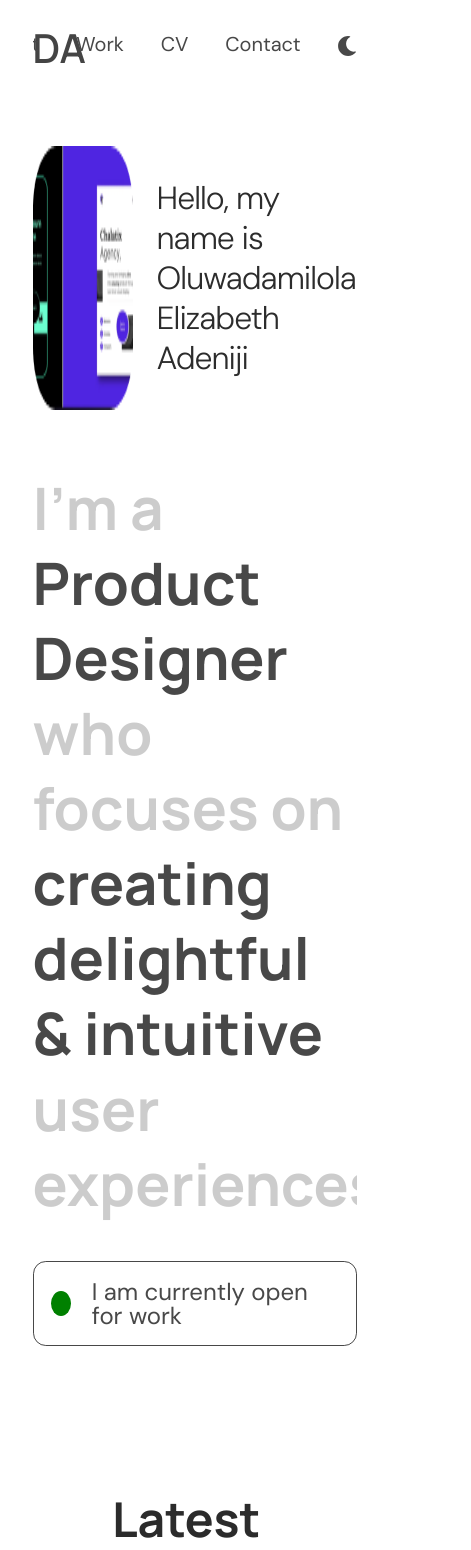
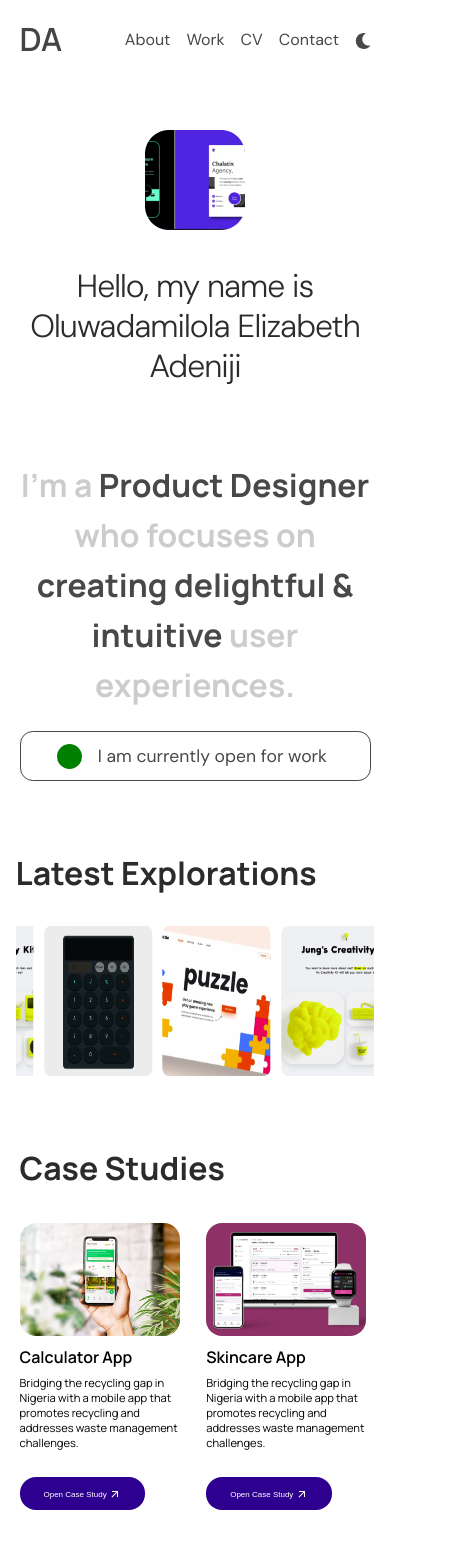
Before and after one commit to olamadeN/dami-portfolio, a React (Create React App) app: page / in a window 390 px wide. Shown: the top 1550 px of the page, 471 px wide, since content can reach past the window. Built offline with nearby package versions, Linux system fonts and the light colour scheme.

Commit message:
homeoage responsive

```diff
--- a/src/components/cards/cards.css
+++ b/src/components/cards/cards.css
@@ -1,5 +1,5 @@
 .card{
-    width:29.25rem;
+    width:auto;/* 29.25rem */
     overflow: hidden;
     font-family: 'Manrope';
     color: var(--txt_primary);
@@ -36,3 +36,29 @@
 .react-icons {
     vertical-align: top;
 }
+
+
+@media only screen and (max-width: 480px) {
+    .card{
+        width:10rem;
+        overflow: hidden;
+    }
+    .cardImg{
+        height: auto;
+    }
+    .card .cardTitle{
+        font-size: 1rem;
+        margin: 5px auto;
+    }
+    .card .cardBody{
+        font-size: 0.7rem;
+        margin: 7px auto;
+    }
+    .card .cardBtn{
+        width: auto;
+        font-size: 0.5rem;
+        font-weight: 500;
+        text-align: center;
+    }
+
+}
--- a/src/components/cards/cards.jsx
+++ b/src/components/cards/cards.jsx
@@ -7,7 +7,7 @@ const Cards = ({img,title,body,id}) => {
             <img src={img} alt="" className="cardImg" />
             <p className="cardTitle">{title}</p>
             <p className="cardBody">{body}</p>
-            <button className='cardBtn'>Open Case Study <MdArrowOutward size={20} /> </button>
+            <button className='cardBtn'>Open Case Study <MdArrowOutward className='arrow' size={20} /> </button>
         </div>
     );
 }
--- a/src/components/carousel/carousel.css
+++ b/src/components/carousel/carousel.css
@@ -12,3 +12,15 @@
 .carousel .slide img{
     height: 380px;
 }
+
+@media only screen and (max-width: 480px) {
+    .CarouselContainer{
+        margin: auto auto;
+    }
+    .CarouselContainer h4{
+        margin-bottom: 20px;
+    }
+    .carousel .slide img{
+        height: 150px;
+    }
+}
--- a/src/components/footer/footer.css
+++ b/src/components/footer/footer.css
@@ -39,3 +39,34 @@
     justify-content: space-between;
     cursor: pointer;
 }
+
+@media only screen and (max-width: 1024px) {
+    .footerBtn{
+        padding: 0.4rem 1rem;
+    }
+    .footerTxt{
+        margin: 60px auto;
+    }
+    .footerTxt .footerTxt1{
+        font-size: 1.25rem;
+    }
+    .footerTxt .footerTxt2{
+        font-size: 1rem;
+    }
+    .footersFooter{
+        font-size: 0.75rem;
+        margin: 8px auto;
+    }
+    .footersFooter > button{
+        padding: 0.4rem;
+        font-size: 0.75rem;
+        margin-top: 6px;
+    }
+    .footersFooter > button >.arrow{
+        width: 10px;
+        height: 10px;
+    }
+    .footerSocials{
+        width: 28%;
+    }
+}
--- a/src/components/footer/footer.jsx
+++ b/src/components/footer/footer.jsx
@@ -13,7 +13,7 @@ const Footer = () => {
                 </div>
                 <div className="footersFooter">
                     <p>Damilola Adeniji ⏤ © 2024</p>
-                    <button className="button footerBtn">Back to top <MdArrowUpward size={18} /></button>
+                    <button className="button footerBtn">Back to top <MdArrowUpward className="arrow" size={18} /></button>
                     <div className="footerSocials">
                         <p className="fSocial">Linkedin  <MdArrowForward size={15} /></p>
                         <p className="fSocial">Twitter <MdArrowOutward size={15} /></p>
--- a/src/components/nav/nav.css
+++ b/src/components/nav/nav.css
@@ -40,3 +40,18 @@ label{
 .theme{
     vertical-align: middle;
 }
+
+@media only screen and (max-width: 480px) {
+    .navLogo{
+        font-size: 2rem;
+        line-height: 25px;
+    }
+    .navContent{
+        width: 70%;
+    }
+    .navLinks{
+        gap:1rem;
+        justify-content:space-between;
+        font-size: 1rem;
+    }
+}
--- a/src/index.css
+++ b/src/index.css
@@ -101,3 +101,40 @@ a:hover{
   line-height: 56px;
   text-align: left;
 }
+
+.subHeading{
+  font-family: 'Manrope';
+  font-size: 3rem;
+  font-weight: 700;
+  line-height: 65.57px;
+  text-align: left;
+  color: var(--sub_titles);
+  margin-top:100px;
+  margin-bottom: 40px;
+}
+.arrow{
+  margin-bottom: -4px;
+}
+
+@media only screen and (max-width: 480px) {
+  .subHeading{
+    font-size: 2rem;
+    margin-top:60px;
+    margin-bottom: 0px;
+  }
+  button{
+    padding: 0.7rem 1.5rem;
+    height: fit-content;
+  }
+  .arrow{
+    width: 12px;
+    height: 12px;
+    margin-bottom: -3px;
+}
+}
+@media only screen and (max-width: 1024px) {
+  .container{
+    max-width:90%;
+    /* overflow: visible; */
+  }
+}
--- a/src/pages/CV/cv.jsx
+++ b/src/pages/CV/cv.jsx
@@ -84,7 +84,7 @@ const Cv = () => {
                 <div className="pack">
                     <p className='cvSubHead'>Work Experience</p>
                     <p className="cvEmail">adenijioluwadamilola9@gmail.com</p>
-                    <button className="button">View CV <MdArrowOutward size={15} /></button>
+                    <button className="button">View CV <MdArrowOutward className='arrow' size={17} /></button>
                 </div>
 
             </div>
--- a/src/pages/about/about.jsx
+++ b/src/pages/about/about.jsx
@@ -97,7 +97,7 @@ const About = () => {
                             <span id='nos3.3' className="number" onClick={oneClick3}>3</span>
                             <span id='nos3' className="hidden">Experience</span>
                         </div>
-                        <button className='button aboutCvBtn'>View CV <MdArrowOutward size={13}/> </button>
+                        <button className='button aboutCvBtn'>View CV <MdArrowOutward size={15}/> </button>
                     </div>
                 </aside>
                 <article>
@@ -106,7 +106,7 @@ const About = () => {
                         <p>Lorem ipsum dolor sit amet consectetur. Rhoncus mattis id euismod ut. Enim odio ipsum et morbi. Diam quis mi quam feugiat.
                         Lorem ipsum dolor sit amet consectetur. Rhoncus mattis id euismod ut. Enim odio ipsum et morbi. Diam quis mi quam feugiat.</p>
                         <br />
-                        <button className="button">Let's Connect <BsThreeDots size={15}/></button>
+                        <button className="button">Let's Connect <BsThreeDots className='arrow' size={15}/></button>
                     </div>
                     <div id='education' className="aboutRight">
                         <p className='aboutSubHead'>Education</p>
@@ -150,14 +150,14 @@ const About = () => {
                         <p className='aboutSubHead'>Get in Touch</p>
                         <ul className='aboutSocials'>
                             <li >
-                                <FaSquareInstagram size={50} />
+                                <FaSquareInstagram className='arrow' size={50} />
                             </li>
                             <li >
-                                <FaSquareXTwitter size={50}/>
+                                <FaSquareXTwitter className='arrow' size={50}/>
                             </li>
-                                <FaSquareEnvelope size={50} />
+                                <FaSquareEnvelope className='arrow' size={50} />
                             <li >
-                                <FaPhoneSquareAlt size={50} />
+                                <FaPhoneSquareAlt className='arrow' size={50} />
                             </li>
                         </ul>
                     </div>
--- a/src/pages/homepage/homepage.css
+++ b/src/pages/homepage/homepage.css
@@ -45,16 +45,7 @@
     display: inline-block;
     margin: auto 0;
 }
-.subHeading{
-    font-family: 'Manrope';
-    font-size: 3rem;
-    font-weight: 700;
-    line-height: 65.57px;
-    text-align: left;
-    color: var(--sub_titles);
-    margin-top:100px;
-    margin-bottom: 40px;
-}
+
 .caseStudy{
     display: grid;
     grid-template-columns: 1fr 1fr;
@@ -80,15 +71,64 @@
     font-weight: 600;
     margin: 0;
 }
-.otherCaption{
+.othercaption{
     font-size: 1.25rem;
     font-weight: 400;
-    margin: 0;
+    margin-top: 10px;
 }
 .otherBtn{
     text-align: center;
     padding: 1rem 1rem;
     width: auto;
     font-size: 1.25rem;
+}
 
+/*RESOPNSIVE STYLES*/
+@media only screen and (max-width: 480px) {
+    .user{
+        flex-direction: column;
+        gap: 0.2rem;
+        align-items: center;
+    }
+    .userName{
+        text-align: center;
+    }
+    .headings{
+        font-size: 1rem;
+        line-height: 50px;
+        text-align: center;
+    }
+    .availability{
+        padding: 0.7rem;
+        gap:1rem;
+        font-size: 1.1rem;
+    }
+    .green{
+        height: 25px;
+        width: 25px;
+        margin: 0 0;
+        margin-left: 25px;
+    }
+    .caseStudy{
+        display: grid;
+        grid-template-columns: 1fr 1fr;
+        gap:1.4rem;
+    }
+    .otherProjects{
+        gap: 2.5rem;
+        padding-top: 15px;
+    }
+    .otherTitle{
+        font-size: 1rem;
+    }
+    .othercaption{
+        font-size: 0.7rem;
+        margin-top: 5px;
+    }
+    .otherBtn{
+        text-align: center;
+        padding: 0.7rem 0.7rem;
+        width: 100%;
+        font-size: 0.7rem;
+    }
 }
--- a/src/pages/homepage/homepage.jsx
+++ b/src/pages/homepage/homepage.jsx
@@ -17,7 +17,6 @@ const Homepage = () => {
 
     return (
         <div>
-
             <header className="theGap">
                 <div className="container">
                     <div className="user">
@@ -54,21 +53,21 @@ const Homepage = () => {
                             <p className="otherTitle">Student Zen Website</p>
                             <p className="othercaption">Bridging the recycling gap in Nigeria with a mobile app that promotes recycling and addresses waste management challenges.</p>
                         </div>
-                        <button className='otherBtn'>View Project <MdArrowOutward size={20} /></button>
+                        <button className='otherBtn'>View Project <MdArrowOutward className='arrow' size={20} /></button>
                     </div>
                     <div className="otherProjects">
                         <div className="otherTxt">
                             <p className="otherTitle">Waec Website</p>
                             <p className="othercaption">Bridging the recycling gap in Nigeria with a mobile app that promotes recycling and addresses waste management challenges.</p>
                         </div>
-                        <button className='otherBtn'>View Project <MdArrowOutward size={20} /></button>
+                        <button className='otherBtn'>View Project <MdArrowOutward className='arrow' size={20} /></button>
                     </div>
                     <div className="otherProjects">
                         <div className="otherTxt">
                             <p className="otherTitle">Travel Website</p>
                             <p className="othercaption">Bridging the recycling gap in Nigeria with a mobile app that promotes recycling and addresses waste management challenges.</p>
                         </div>
-                        <button className='otherBtn'>View Project <MdArrowOutward size={20} /></button>
+                        <button className='otherBtn'>View Project <MdArrowOutward className='arrow' size={20} /></button>
                     </div>
                 </div>
             </section>
--- a/src/pages/work/work.jsx
+++ b/src/pages/work/work.jsx
@@ -17,7 +17,7 @@ const Work = () => {
                             <span className="workTag">Oct 2023 - Jan 2024</span>
                             <span className="workTag">UX Design,Ideation, Health</span>
                         </div>
-                        <button className="cardBtn">Read Case Study <MdArrowOutward size={20} /></button>
+                        <button className="cardBtn">Read Case Study <MdArrowOutward className='arrow' size={20} /></button>
                     </div>
                 </div>
                 <div className="pack workCard">
@@ -28,7 +28,7 @@ const Work = () => {
                             <span className="workTag">Oct 2023 - Jan 2024</span>
                             <span className="workTag">UX Design,Ideation, Health</span>
                         </div>
-                        <button className="cardBtn">Read Case Study <MdArrowOutward size={20} /></button>
+                        <button className="cardBtn">Read Case Study <MdArrowOutward className='arrow' size={20} /></button>
                     </div>
                     <img src={workImg} alt="" className="workCardImg" />
                 </div>
@@ -40,7 +40,7 @@ const Work = () => {
                             <span className="workTag">Oct 2023 - Jan 2024</span>
                             <span className="workTag">UX Design,Ideation, Health</span>
                         </div>
-                        <button className="cardBtn">Read Case Study <MdArrowOutward size={20} /></button>
+                        <button className="cardBtn">Read Case Study <MdArrowOutward className='arrow' size={20} /></button>
                     </div>
                     <img src={workImg} alt="" className="workCardImg" />
                 </div>
@@ -52,7 +52,7 @@ const Work = () => {
                             <span className="workTag">Oct 2023 - Jan 2024</span>
                             <span className="workTag">UX Design,Ideation, Health</span>
                         </div>
-                        <button className="cardBtn">Read Case Study <MdArrowOutward size={20} /></button>
+                        <button className="cardBtn">Read Case Study <MdArrowOutward className='arrow' size={20} /></button>
                     </div>
                     <img src={workImg} alt="" className="workCardImg" />
                 </div>
```
